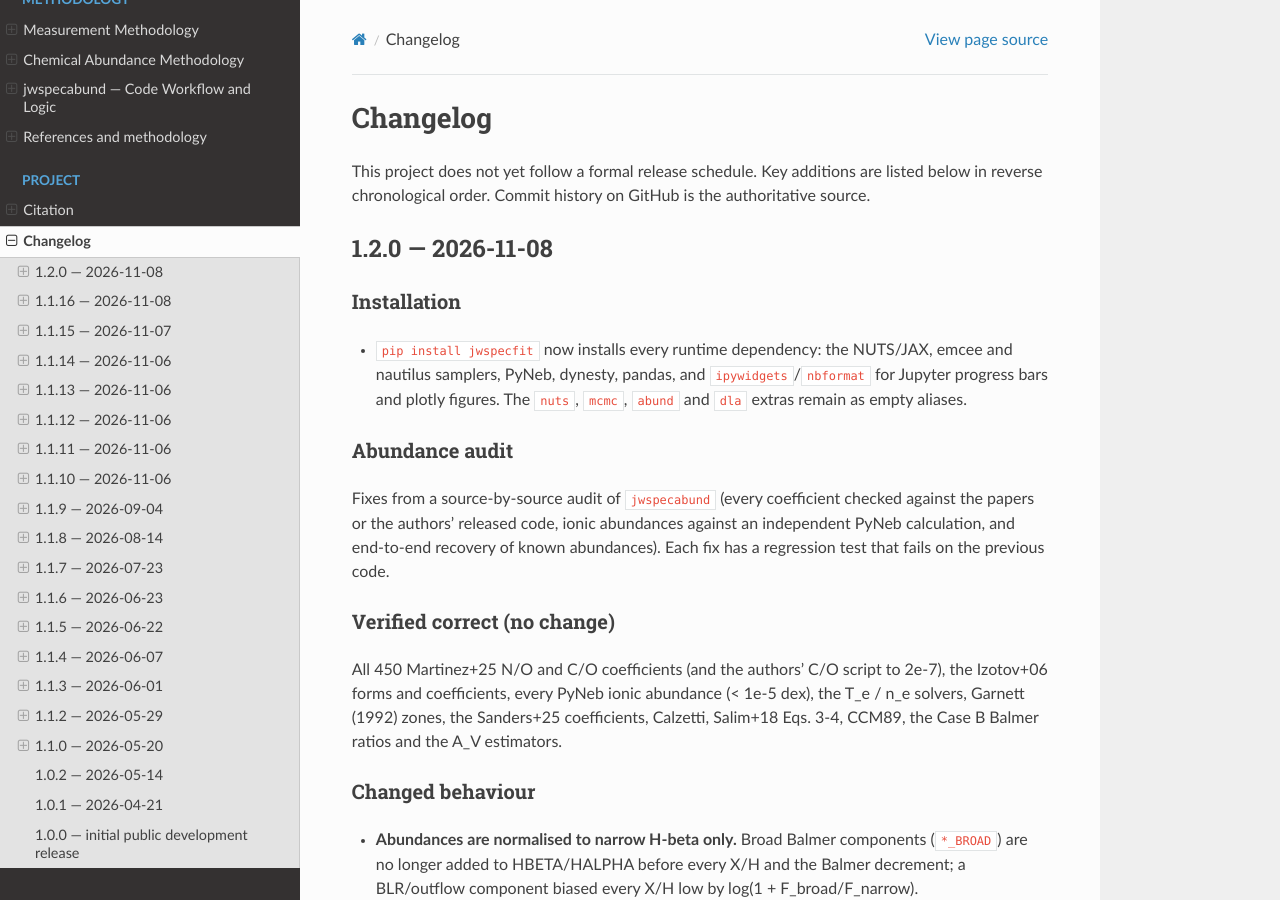
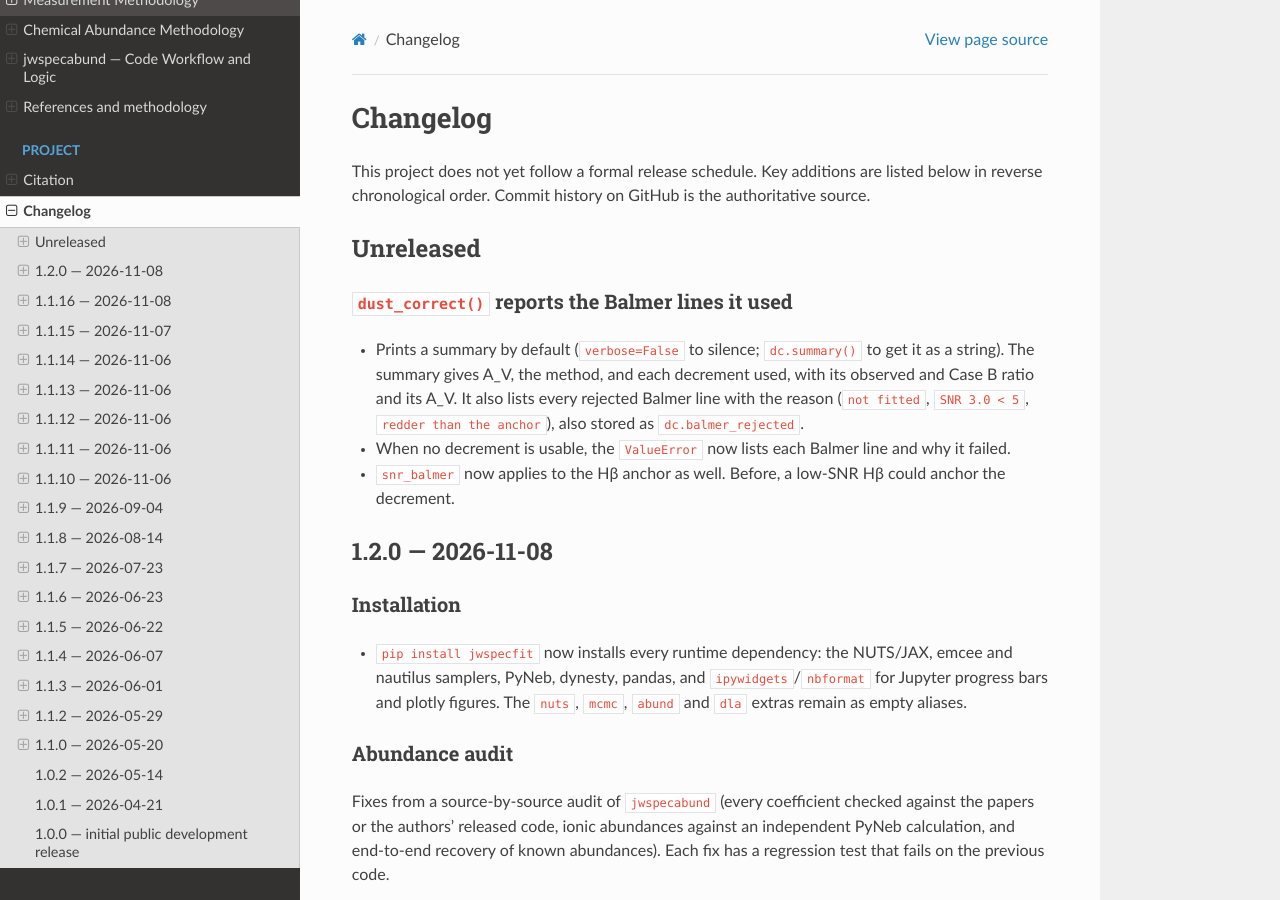
Before and after one commit to raunaq-rai/jwspecfit, a Sphinx documentation site: the page built from docs/changelog.md, in a window 1280 px wide and 900 px high. Built offline with Sphinx 7.4.7 and the Read the Docs theme 3.1.0, drawn with Linux system fonts in a browser that asks for light colours.

Commit message:
Add changelog entry for dust_correct summary

```diff
--- a/docs/changelog.md
+++ b/docs/changelog.md
@@ -3,6 +3,21 @@
 This project does not yet follow a formal release schedule. Key
 additions are listed below in reverse chronological order. Commit
 history on GitHub is the authoritative source.
+
+## Unreleased
+
+### `dust_correct()` reports the Balmer lines it used
+
+- Prints a summary by default (`verbose=False` to silence;
+  `dc.summary()` to get it as a string). The summary gives A_V, the
+  method, and each decrement used, with its observed and Case B ratio
+  and its A_V. It also lists every rejected Balmer line with the reason
+  (`not fitted`, `SNR 3.0 < 5`, `redder than the anchor`), also stored
+  as `dc.balmer_rejected`.
+- When no decrement is usable, the `ValueError` now lists each Balmer
+  line and why it failed.
+- `snr_balmer` now applies to the Hβ anchor as well. Before, a
+  low-SNR Hβ could anchor the decrement.
 
 ## 1.2.0 — 2026-11-08
 
```
